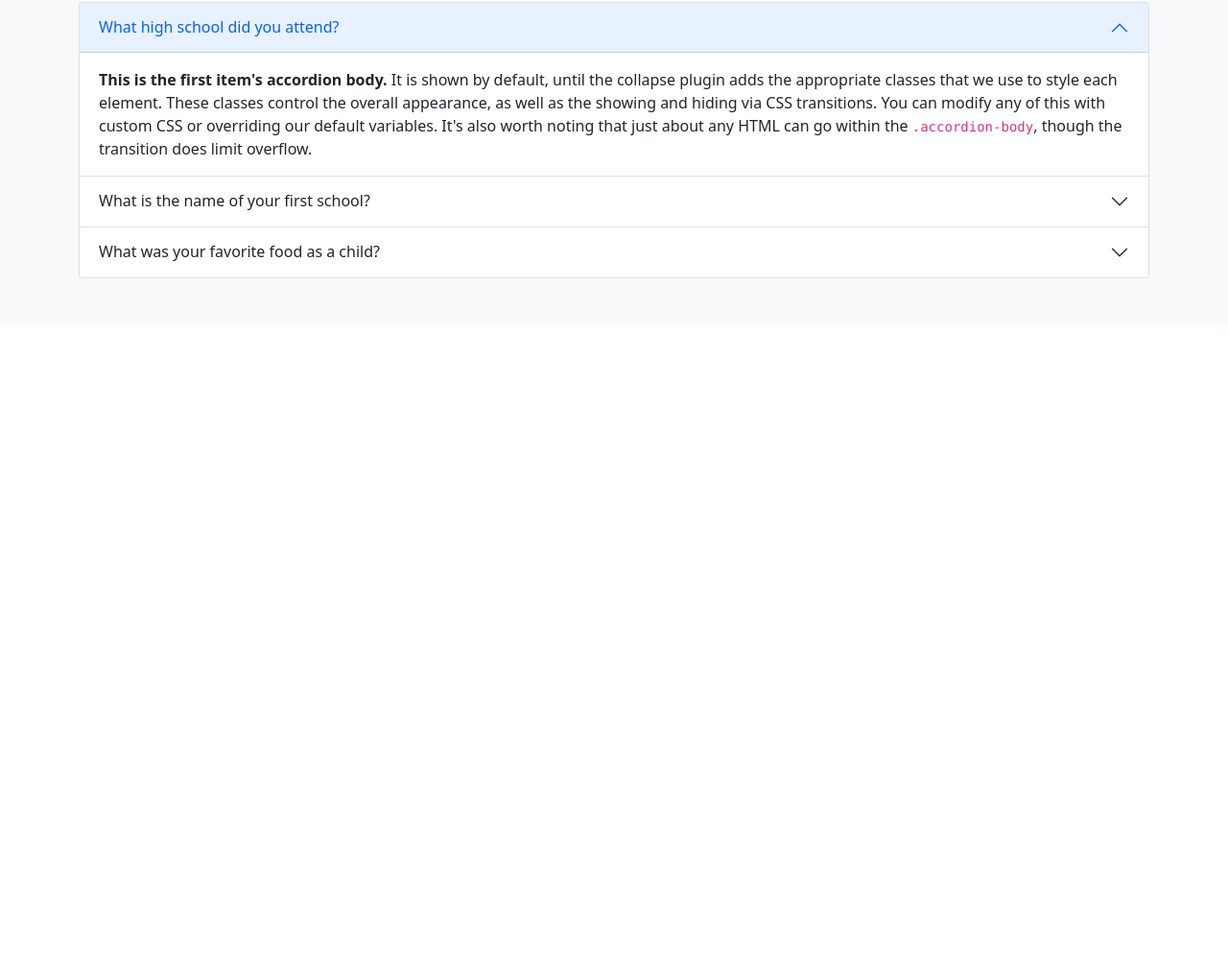
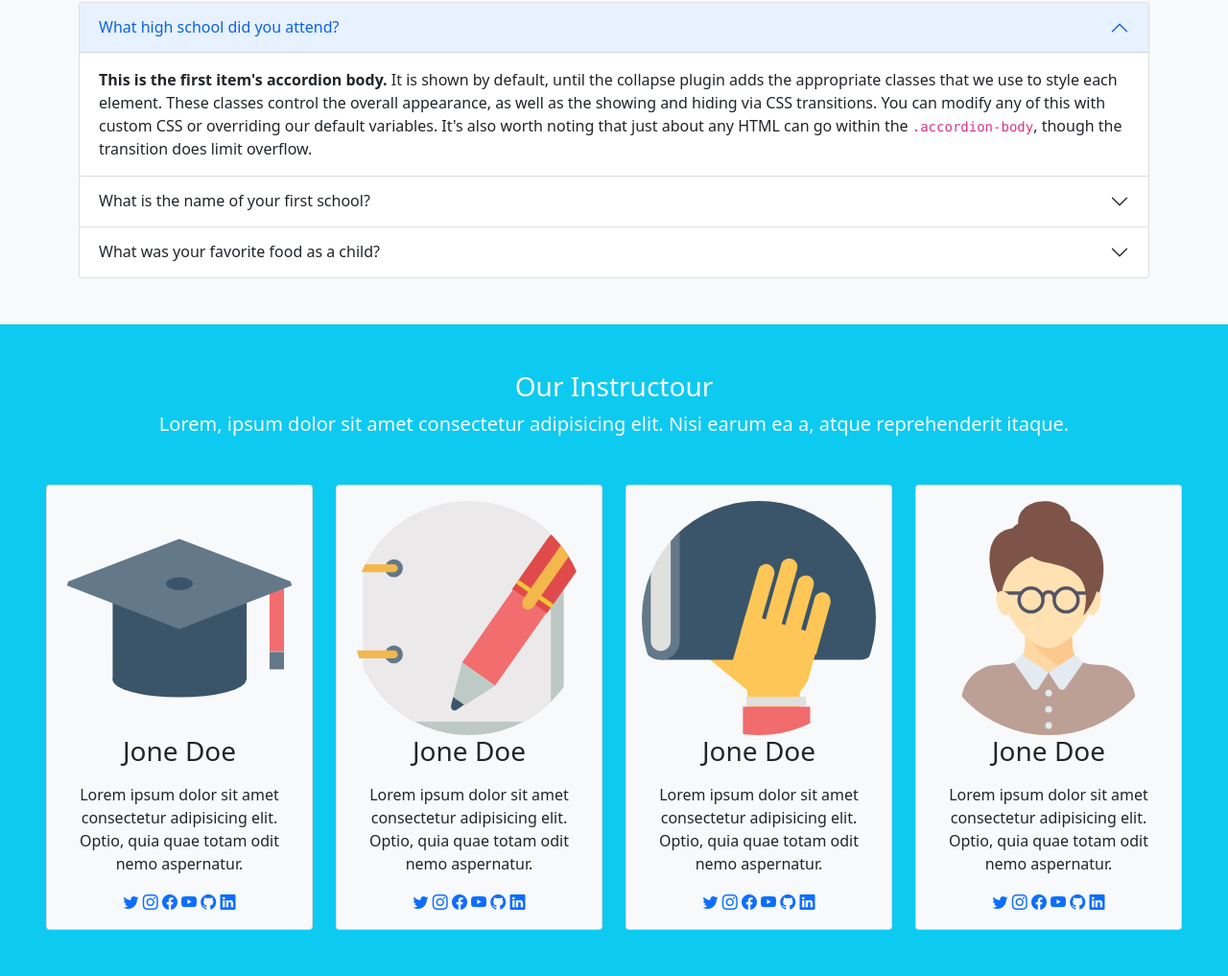
Before and after one commit to abohalema98/DwightSchoolDesign, a plain HTML site: page index.html in a window 1280 px wide. Shown: the part 1960-2977 px from the top of the page at 96% size. Before the commit the page ends 2298 px from the top, so only its background shows below. Drawn offline with nearby package versions, Linux system fonts and the light colour scheme.

Commit message:
add instructor section

```diff
--- a/index.html
+++ b/index.html
@@ -13,14 +13,15 @@
     </script>
     <link rel="stylesheet" href="https://cdn.jsdelivr.net/npm/bootstrap-icons@1.3.0/font/bootstrap-icons.css">
     <link rel="stylesheet" href="./style/style.css">
-    <link rel="icon" href="./img/1549325432.svg">
+    <link rel="icon" href="./img/mortarboard-svgrepo-com.svg">
     <title>Dwight School</title>
 </head>
+
 <body>
     <!-- navbar  -->
     <nav class="navbar navbar-expand-lg bg-dark navbar-dark py-3 fixed-top">
         <div class="container">
-            <a href="" class="navbar-brand">
+            <a href="#" class="navbar-brand">
                 <i class="bi bi-book-half"></i>
                 Dwight School</a>
             <button class="navbar-toggler" type="button" data-bs-toggle="collapse" data-bs-target="#navmenu">
@@ -177,7 +178,7 @@
     </section>
     <!-- learn section  -->
 
-    <!-- section  -->
+    <!--Questions section  -->
     <div class="section p-5 bg-light">
         <div class="container">
             <div class="row align-items-center justify-content-between">
@@ -247,8 +248,99 @@
                 </div>
             </div>
         </div>
+    </div>
+    <!--Questions section  -->
 
-    </div>
+    <!--Instructor section  -->
+    <section class="p-5 bg-info text-light">
+        <div class="continer">
+            <div class="text-center mb-5">
+                <h3>Our Instructour</h3>
+                <p class="lead">Lorem, ipsum dolor sit amet consectetur adipisicing elit. Nisi earum ea a, atque
+                    reprehenderit itaque.</p>
+            </div>
+            <div class="row g-4">
+                <div class="col-md-6 col-lg-3">
+                    <div class="card bg-light text-dark">
+                        <div class="card-body text-center">
+                            <img src="./img/mortarboard-svgrepo-com.svg" alt="" class="img-fluid rounded-circle">
+                            <h3 class="card-title mb-3">Jone Doe</h3>
+                            <p class="card-text ">
+                                Lorem ipsum dolor sit amet consectetur adipisicing elit. Optio, quia quae totam odit
+                                nemo aspernatur.
+                            </p>
+                            <a href="#"><i class="bi bi-twitter"></i></a>
+                            <a href="#"><i class="bi bi-instagram"></i></a>
+                            <a href="#"><i class="bi bi-facebook"></i></a>
+                            <a href="#"><i class="bi bi-youtube"></i></a>
+                            <a href="#"><i class="bi bi-github"></i></a>
+                            <a href="#"><i class="bi bi-linkedin"></i></a>
+                        </div>
+                    </div>
+                </div>
+
+                <div class="col-md-6 col-lg-3">
+                    <div class="card bg-light text-dark">
+                        <div class="card-body text-center">
+                            <img src="./img/notebook-svgrepo-com.svg" alt="" class="img-fluid rounded-circle">
+                            <h3 class="card-title mb-3">Jone Doe</h3>
+                            <p class="card-text ">
+                                Lorem ipsum dolor sit amet consectetur adipisicing elit. Optio, quia quae totam odit
+                                nemo aspernatur.
+                            </p>
+                            <a href="#"><i class="bi bi-twitter"></i></a>
+                            <a href="#"><i class="bi bi-instagram"></i></a>
+                            <a href="#"><i class="bi bi-facebook"></i></a>
+                            <a href="#"><i class="bi bi-youtube"></i></a>
+                            <a href="#"><i class="bi bi-github"></i></a>
+                            <a href="#"><i class="bi bi-linkedin"></i></a>
+                        </div>
+                    </div>
+                </div>
+                <div class="col-md-6 col-lg-3">
+                    <div class="card bg-light text-dark">
+                        <div class="card-body text-center">
+                            <img src="./img/book-svgrepo-com.svg" alt="" class="img-fluid rounded-circle">
+                            <h3 class="card-title mb-3">Jone Doe</h3>
+                            <p class="card-text ">
+                                Lorem ipsum dolor sit amet consectetur adipisicing elit. Optio, quia quae totam odit
+                                nemo aspernatur.
+                            </p>
+                            <a href="#"><i class="bi bi-twitter"></i></a>
+                            <a href="#"><i class="bi bi-instagram"></i></a>
+                            <a href="#"><i class="bi bi-facebook"></i></a>
+                            <a href="#"><i class="bi bi-youtube"></i></a>
+                            <a href="#"><i class="bi bi-github"></i></a>
+                            <a href="#"><i class="bi bi-linkedin"></i></a>
+                        </div>
+                    </div>
+                </div>
+                <div class="col-md-6 col-lg-3">
+                    <div class="card bg-light text-dark">
+                        <div class="card-body text-center">
+                            <img src="./img/teacher-svgrepo-com.svg" alt="" class="img-fluid rounded-circle">
+                            <h3 class="card-title mb-3">Jone Doe</h3>
+                            <p class="card-text ">
+                                Lorem ipsum dolor sit amet consectetur adipisicing elit. Optio, quia quae totam odit
+                                nemo aspernatur.
+                            </p>
+                            <a href="#"><i class="bi bi-twitter"></i></a>
+                            <a href="#"><i class="bi bi-instagram"></i></a>
+                            <a href="#"><i class="bi bi-facebook"></i></a>
+                            <a href="#"><i class="bi bi-youtube"></i></a>
+                            <a href="#"><i class="bi bi-github"></i></a>
+                            <a href="#"><i class="bi bi-linkedin"></i></a>
+                        </div>
+                    </div>
+                </div>
+
+
+            </div>
+        </div>
+
+    </section>
+    <!--Instructor section  -->
+
 
 </body>
 
```
Also changed, not shown: img/book-svgrepo-com.svg (added), img/graduate-student-svgrepo-com.svg (added), img/mortarboard-svgrepo-com.svg (added), img/notebook-agenda-svgrepo-com.svg (added), img/notebook-bookmark-svgrepo-com.svg (added), img/notebook-svgrepo-com.svg (added), img/pencil-svgrepo-com.svg (added), img/teacher-svgrepo-com.svg (added).
